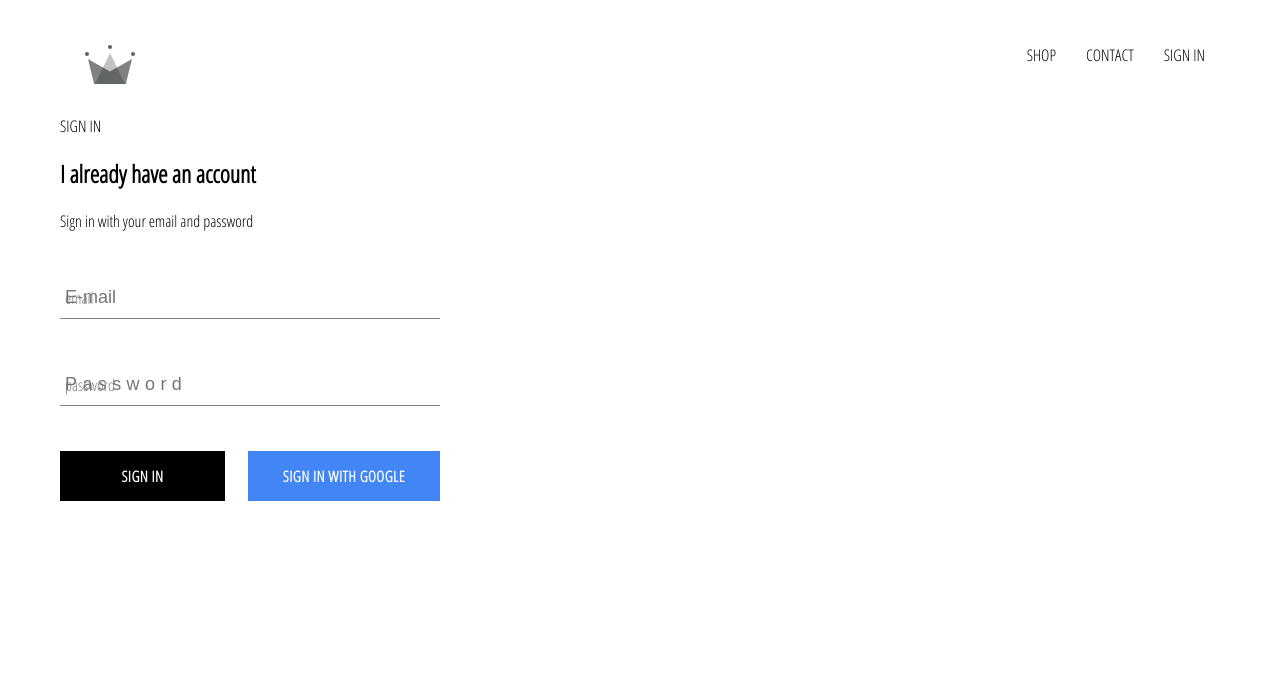
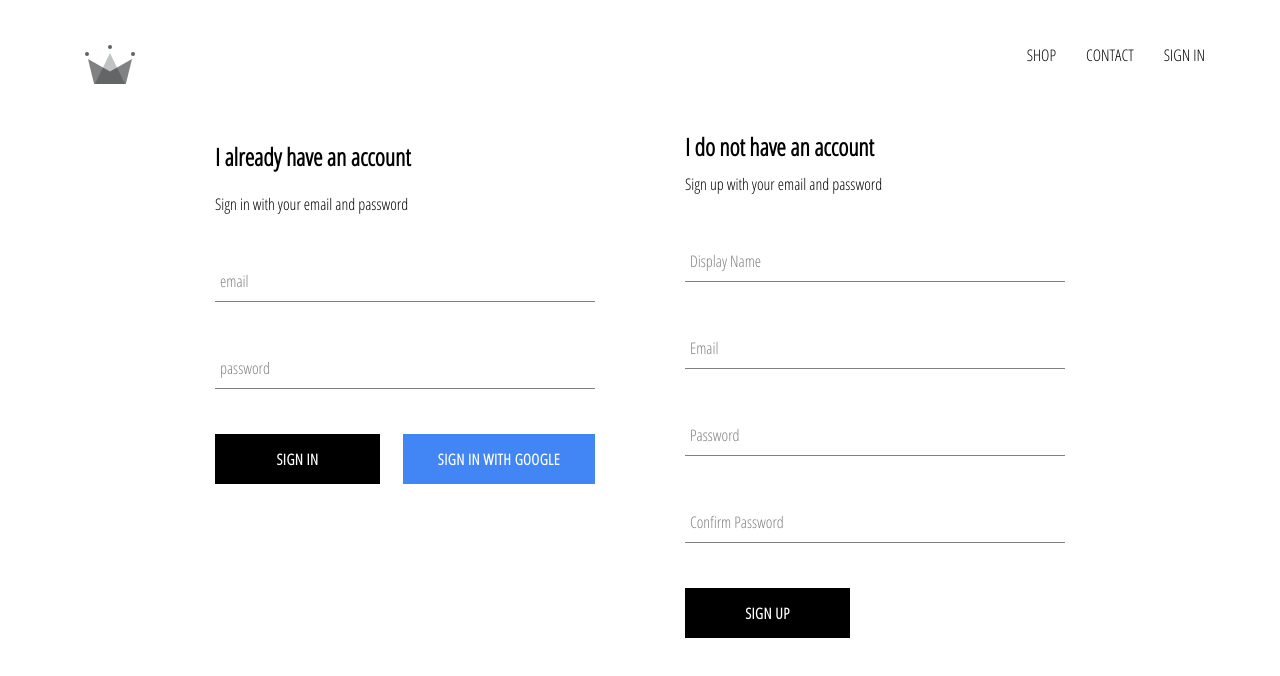
Before and after one commit to MrLinDowsMac/crwn-clothing, a React (Create React App) app: page /signin in a window 1280 px wide. Shown: the top 676 px of the page. Built offline with nearby package versions, Linux system fonts and the light colour scheme; no server answers.

Commit message:
Sign-up, Implementado guardado de usuarios en db firebase utils

```diff
--- a/src/App.js
+++ b/src/App.js
@@ -5,7 +5,7 @@
 import ShopPage from './pages/shop/shop.component';
 import Header from "./components/header/header.component";
 import SignInAndSignUp from "./pages/sign-in-and-sign-up/sign-in-and-sign-up.component";
-import { auth } from './firebase/firebase.utils';
+import { auth, createUserProfileDocument } from './firebase/firebase.utils';
 
 class App extends React.Component{
   constructor(){
@@ -19,11 +19,26 @@
   unsuscribeFromAuth = null;
 
   componentDidMount(){
-    this.unsuscribeFromAuth = auth.onAuthStateChanged(user => {
-      this.setState({ currentUser: user});
+    this.unsuscribeFromAuth = auth.onAuthStateChanged(async userAuth => {
+      //this.setState({ currentUser: user});
+      if (userAuth){
+        const userRef = await createUserProfileDocument(userAuth);  //Crea usuario
 
-      console.log(user);
-    })
+        userRef.onSnapshot(snapShot => { //Se suscribe
+          this.setState({
+            currentUser: {
+              id: snapShot.id,
+                ...snapShot.data()
+            }
+          });
+
+          console.log(this.state);
+        });
+      }
+      //console.log("userAuth");
+      //console.log(userAuth);
+      this.setState({ currentUser: userAuth });
+    });
   }
 
   componentWillUnmount(){
--- a/src/components/sign-in/sign-in.component.jsx
+++ b/src/components/sign-in/sign-in.component.jsx
@@ -38,11 +38,11 @@
 
                 <form onSubmit={this.handleSubmit}>
                     <FormInput name="email" value={this.state.email}
-                        type="email" placeholder="E-mail" required
+                        type="email" required
                         label="email"
                         handleChange={this.handleChange}/>
                     <FormInput name="password" value={this.state.password}
-                        type="password" placeholder="Password" required
+                        type="password"  required
                         handleChange={this.handleChange}
                         label="password" />
                     <div className='buttons'>
--- /dev/null
+++ b/src/components/sign-up/sign-up.component.jsx
@@ -0,0 +1,89 @@
+import React from 'react';
+
+import FormInput from '../form-input/form-input.component';
+import CustomButton from '../custom-button/custom-button.component';
+
+import { auth, createUserProfileDocument } from '../../firebase/firebase.utils';
+
+import './sign-up.styles.scss';
+
+class SignUp extends React.Component{
+    constructor(){
+        super();
+
+        this.state = {
+            displayName: '',
+            email: '',
+            password: '',
+            confirmPassword: ''
+        };
+    }
+
+    handleSubmit = async event => {
+        event.preventDefault();
+
+        const { displayName, email, password, confirmPassword } = this.state;
+        if (password !== confirmPassword){
+            alert("password don't match");
+            return;
+        }
+
+        try{
+            const { user } = await auth.createUserWithEmailAndPassword(email, password); //Attempts to create user
+            await createUserProfileDocument(user, { displayName}); //saves user in firestore database
+        }
+        catch (error){
+            console.log(error);
+        }
+    }
+
+    handleChange = event => {
+        const { name, value } = event.target;
+        this.setState({ [name]: value });
+    }
+
+    render(){
+        const { displayName, email, password, confirmPassword } = this.state;
+        return(<div className='sign-up'>
+            <h2 className='title'>I do not have an account</h2>
+            <span>Sign up with your email and password</span>
+            <form className='sign-up-form' onSubmit={this.handleSubmit}>
+                <FormInput
+                    type='text'
+                    name='displayName'
+                    value={displayName}
+                    label='Display Name'
+                    handleChange={this.handleChange}
+                    required>
+                </FormInput>
+                <FormInput
+                  type='email'
+                  name='email'
+                  value={email}
+                  label='Email'
+                  handleChange={this.handleChange}
+                  required>
+                </FormInput>
+                <FormInput
+                  type='password'
+                  name='password'
+                  value={password}
+                  label='Password'
+                  handleChange={this.handleChange}
+                  required
+                />
+                <FormInput
+                  type='password'
+                  name='confirmPassword'
+                  value={confirmPassword}
+                  label='Confirm Password'
+                  handleChange={this.handleChange}
+                  required
+                />
+                <CustomButton type="submit">SIGN UP</CustomButton>
+            </form>
+        </div>)
+    }
+}
+
+export default SignUp;
--- /dev/null
+++ b/src/components/sign-up/sign-up.styles.scss
@@ -0,0 +1,9 @@
+.sign-up {
+  display: flex;
+  flex-direction: column;
+  width: 380px;
+
+  .title {
+    margin: 10px 0;
+  }
+}
--- a/src/firebase/firebase.utils.js
+++ b/src/firebase/firebase.utils.js
@@ -13,6 +13,32 @@
     measurementId: "G-E3TMXRYSVC"
   };
 
+  export const createUserProfileDocument = async (userAuth, additionalData)=> { //userAuth contans uid, profilepic, email, etc.
+    if(!userAuth) return;
+
+    const userRef = firestore.doc(`users/${userAuth.uid}`);
+    const snapShot = await userRef.get();
+
+    if(!snapShot.exists) {
+      const { displayName, email } = userAuth;
+      const createdAt = new Date();
+
+      try {
+        await userRef.set({
+            displayName,
+            email,
+            createdAt,
+            ...additionalData
+        });
+      } catch (error) {
+        console.log('error creating user', error.message);
+      }
+    }
+    //console.log(snapShot);
+
+    return userRef;
+  }
+
   firebase.initializeApp(firebaseConfig);
 
 export const auth = firebase.auth();
--- a/src/pages/sign-in-and-sign-up/sign-in-and-sign-up.component.jsx
+++ b/src/pages/sign-in-and-sign-up/sign-in-and-sign-up.component.jsx
@@ -2,11 +2,13 @@
 
 import './sign-in-and-sign-up.styles.scss';
 import SignIn from '../../components/sign-in/sign-in.component';
+import SignUp from '../../components/sign-up/sign-up.component';
 
 const SignInAndSignUpPage = () => (
     <div>
-        <div className='sign-in-and-sign-up'>SIGN IN</div>
-        <SignIn />
+        <div className='sign-in-and-sign-up'>
+        <SignIn /><SignUp />
+        </div>
     </div>
 );
 
--- a/src/pages/sign-in-and-sign-up/sign-in-and-sign-up.styles.scss
+++ b/src/pages/sign-in-and-sign-up/sign-in-and-sign-up.styles.scss
@@ -0,0 +1,6 @@
+.sign-in-and-sign-up {
+  width: 850px;
+  display: flex;
+  justify-content: space-between;
+  margin: 30px auto;
+}
```
